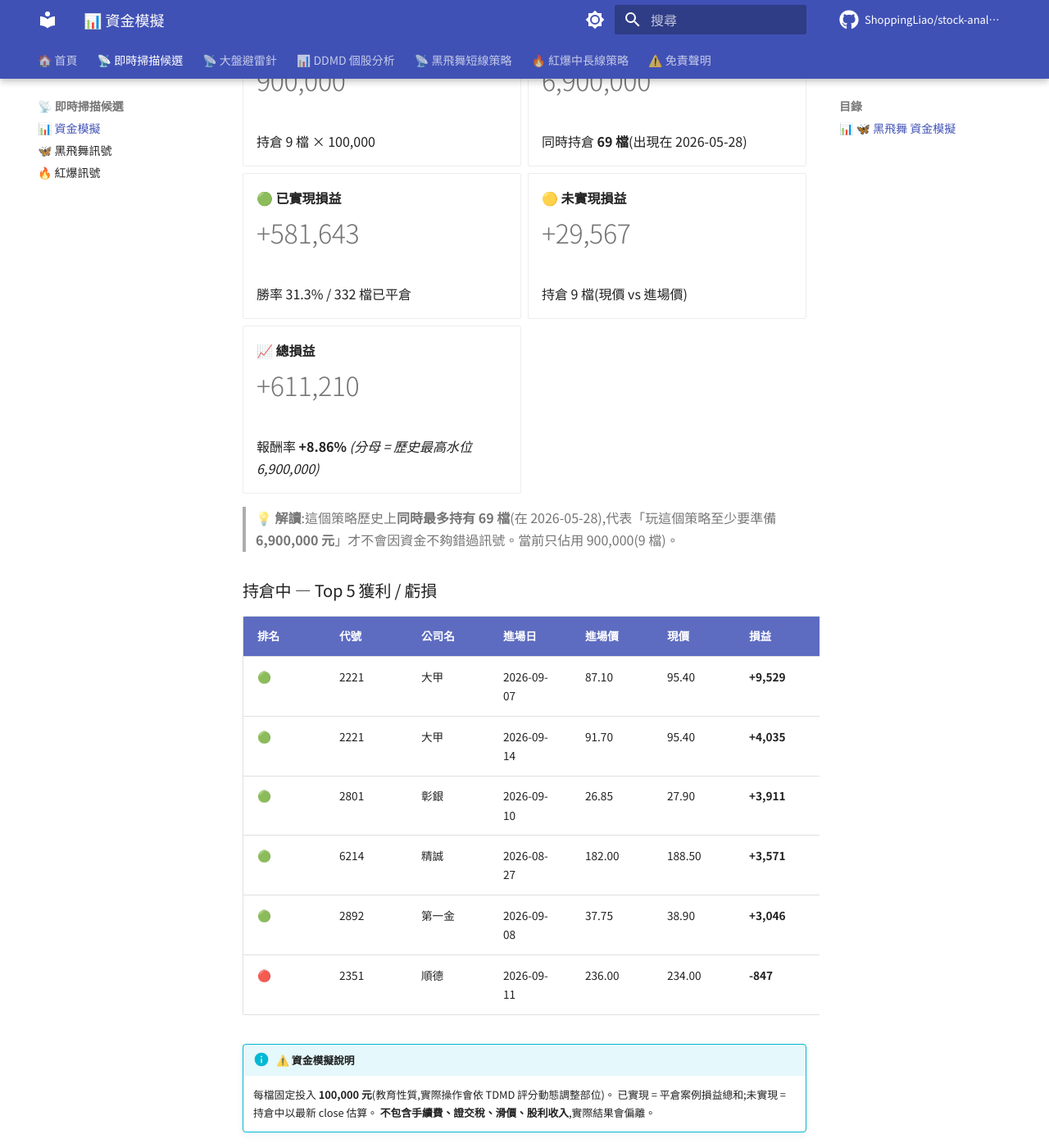
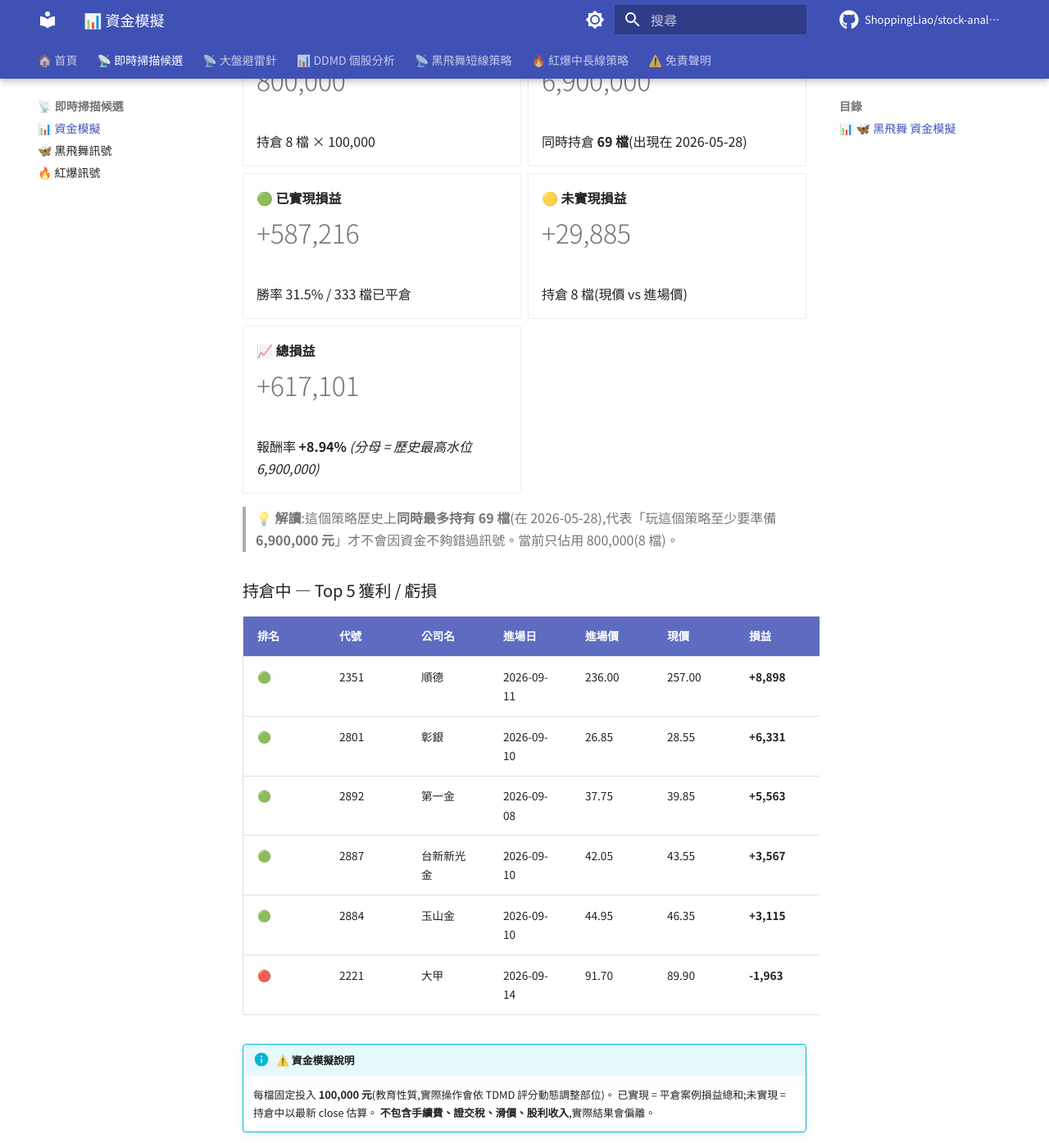
Before and after one commit to ShoppingLiao/stock-analysis-public, an MkDocs documentation site: the page built from docs/signals_capital.md, in a window 1280 px wide and 1400 px high, scrolled down 545 px. Shown: the whole window at 82% size. Built offline with MkDocs 1.6.1 and Material for MkDocs 9.7.7, drawn with Linux system fonts in a browser that asks for light colours; comment, search, counter and statistics services are not loaded; some of the changed text lies outside the part shown.

Commit message:
docs(signals): update BB + RB + capital (2026-09-14)

```diff
--- a/docs/signals_capital.md
+++ b/docs/signals_capital.md
@@ -17,9 +17,9 @@
 
 -   **💼 當前資金水位**
 
-    # 900,000
+    # 800,000
 
-    持倉 9 檔 × 100,000
+    持倉 8 檔 × 100,000
 
 -   **🌊 歷史最高水位**
 
@@ -29,36 +29,36 @@
 
 -   **🟢 已實現損益**
 
-    # +581,643
+    # +587,216
 
-    勝率 31.3% / 332 檔已平倉
+    勝率 31.5% / 333 檔已平倉
 
 -   **🟡 未實現損益**
 
-    # +29,567
+    # +29,885
 
-    持倉 9 檔(現價 vs 進場價)
+    持倉 8 檔(現價 vs 進場價)
 
 -   **📈 總損益**
 
-    # +611,210
+    # +617,101
 
-    報酬率 **+8.86%** _(分母 = 歷史最高水位 6,900,000)_
+    報酬率 **+8.94%** _(分母 = 歷史最高水位 6,900,000)_
 
 </div>
 
-> **💡 解讀**:這個策略歷史上**同時最多持有 69 檔**(在 2026-05-28),代表「玩這個策略至少要準備 **6,900,000 元**」才不會因資金不夠錯過訊號。當前只佔用 900,000(9 檔)。
+> **💡 解讀**:這個策略歷史上**同時最多持有 69 檔**(在 2026-05-28),代表「玩這個策略至少要準備 **6,900,000 元**」才不會因資金不夠錯過訊號。當前只佔用 800,000(8 檔)。
 
 ### 持倉中 — Top 5 獲利 / 虧損
 
 | 排名 | 代號 | 公司名 | 進場日 | 進場價 | 現價 | 損益 | 損益% |
 |------|------|--------|--------|--------|------|------|-------|
-| 🟢 | 2221 | 大甲 | 2026-09-07 | 87.10 | 95.40 | **+9,529** | **+9.53%** |
-| 🟢 | 2221 | 大甲 | 2026-09-14 | 91.70 | 95.40 | **+4,035** | **+4.03%** |
-| 🟢 | 2801 | 彰銀 | 2026-09-10 | 26.85 | 27.90 | **+3,911** | **+3.91%** |
-| 🟢 | 6214 | 精誠 | 2026-08-27 | 182.00 | 188.50 | **+3,571** | **+3.57%** |
-| 🟢 | 2892 | 第一金 | 2026-09-08 | 37.75 | 38.90 | **+3,046** | **+3.05%** |
-| 🔴 | 2351 | 順德 | 2026-09-11 | 236.00 | 234.00 | **-847** | **-0.85%** |
+| 🟢 | 2351 | 順德 | 2026-09-11 | 236.00 | 257.00 | **+8,898** | **+8.90%** |
+| 🟢 | 2801 | 彰銀 | 2026-09-10 | 26.85 | 28.55 | **+6,331** | **+6.33%** |
+| 🟢 | 2892 | 第一金 | 2026-09-08 | 37.75 | 39.85 | **+5,563** | **+5.56%** |
+| 🟢 | 2887 | 台新新光金 | 2026-09-10 | 42.05 | 43.55 | **+3,567** | **+3.57%** |
+| 🟢 | 2884 | 玉山金 | 2026-09-10 | 44.95 | 46.35 | **+3,115** | **+3.11%** |
+| 🔴 | 2221 | 大甲 | 2026-09-14 | 91.70 | 89.90 | **-1,963** | **-1.96%** |
 
 !!! info "⚠️ 資金模擬說明"
     每檔固定投入 **100,000 元**(教育性質,實際操作會依 TDMD 評分動態調整部位)。
@@ -93,15 +93,15 @@
 
 -   **🟡 未實現損益**
 
-    # +46,148
+    # +22,680
 
     持倉 39 檔(現價 vs 進場價)
 
 -   **📉 總損益**
 
-    # -648,106
+    # -671,574
 
-    報酬率 **-4.08%** _(分母 = 歷史最高水位 15,900,000)_
+    報酬率 **-4.22%** _(分母 = 歷史最高水位 15,900,000)_
 
 </div>
 
@@ -111,16 +111,16 @@
 
 | 排名 | 代號 | 公司名 | 進場日 | 進場價 | 現價 | 損益 | 損益% |
 |------|------|--------|--------|--------|------|------|-------|
-| 🟢 | 8039 | 台虹 | 2026-07-14 | 185.50 | 272.00 | **+46,631** | **+46.63%** |
-| 🟢 | 2395 | 研華 | 2026-07-09 | 547.00 | 674.00 | **+23,218** | **+23.22%** |
-| 🟢 | 6538 | 倉和 | 2026-09-04 | 300.00 | 368.00 | **+22,667** | **+22.67%** |
-| 🟢 | 3498 | 陽程 | 2026-08-17 | 158.50 | 192.00 | **+21,136** | **+21.14%** |
-| 🟢 | 1709 | 和益 | 2026-08-13 | 30.65 | 36.20 | **+18,108** | **+18.11%** |
-| 🔴 | 2491 | 吉祥全 | 2026-08-28 | 56.40 | 39.60 | **-29,787** | **-29.79%** |
-| 🔴 | 2359 | 所羅門 | 2026-08-18 | 177.50 | 128.00 | **-27,887** | **-27.89%** |
-| 🔴 | 6265 | 方土昶 | 2026-08-17 | 63.30 | 48.75 | **-22,986** | **-22.99%** |
-| 🔴 | 3094 | 聯傑 | 2026-09-04 | 46.50 | 40.90 | **-12,043** | **-12.04%** |
-| 🔴 | 3490 | 單井 | 2026-08-19 | 46.80 | 41.55 | **-11,218** | **-11.22%** |
+| 🟢 | 8039 | 台虹 | 2026-07-14 | 185.50 | 274.00 | **+47,709** | **+47.71%** |
+| 🟢 | 6538 | 倉和 | 2026-09-04 | 300.00 | 372.50 | **+24,167** | **+24.17%** |
+| 🟢 | 2395 | 研華 | 2026-07-09 | 547.00 | 670.00 | **+22,486** | **+22.49%** |
+| 🟢 | 3498 | 陽程 | 2026-08-17 | 158.50 | 190.50 | **+20,189** | **+20.19%** |
+| 🟢 | 1709 | 和益 | 2026-08-13 | 30.65 | 36.05 | **+17,618** | **+17.62%** |
+| 🔴 | 2491 | 吉祥全 | 2026-08-28 | 56.40 | 39.50 | **-29,965** | **-29.96%** |
+| 🔴 | 2359 | 所羅門 | 2026-08-18 | 177.50 | 126.50 | **-28,732** | **-28.73%** |
+| 🔴 | 6265 | 方土昶 | 2026-08-17 | 63.30 | 49.20 | **-22,275** | **-22.27%** |
+| 🔴 | 2464 | 盟立 | 2026-09-04 | 211.00 | 175.50 | **-16,825** | **-16.82%** |
+| 🔴 | 4939 | 亞電 | 2026-08-28 | 92.80 | 80.60 | **-13,147** | **-13.15%** |
 
 !!! info "⚠️ 資金模擬說明"
     每檔固定投入 **100,000 元**(教育性質,實際操作會依 TDMD 評分動態調整部位)。
@@ -135,9 +135,9 @@
 
 -   **💼 當前資金水位**
 
-    # 4,800,000
+    # 4,700,000
 
-    BB 900,000 + RB 3,900,000
+    BB 800,000 + RB 3,900,000
 
 -   **🌊 兩策略歷史最高水位**
 
@@ -147,21 +147,21 @@
 
 -   **🟢 已實現損益**
 
-    # -112,611
+    # -107,038
 
-    BB +581,643 + RB -694,254
+    BB +587,216 + RB -694,254
 
 -   **🟡 未實現損益**
 
-    # +75,715
+    # +52,565
 
-    BB +29,567 + RB +46,148
+    BB +29,885 + RB +22,680
 
 -   **📉 總損益**
 
-    # -36,896
+    # -54,474
 
-    報酬率 **-0.16%** _(分母 = 兩策略歷史最高水位)_
+    報酬率 **-0.24%** _(分母 = 兩策略歷史最高水位)_
 
 </div>
 
```
Also changed, not shown: docs/signals_black_butterfly.md (+20 -12 lines), docs/signals_red_burst.md (+6 -1 lines).
